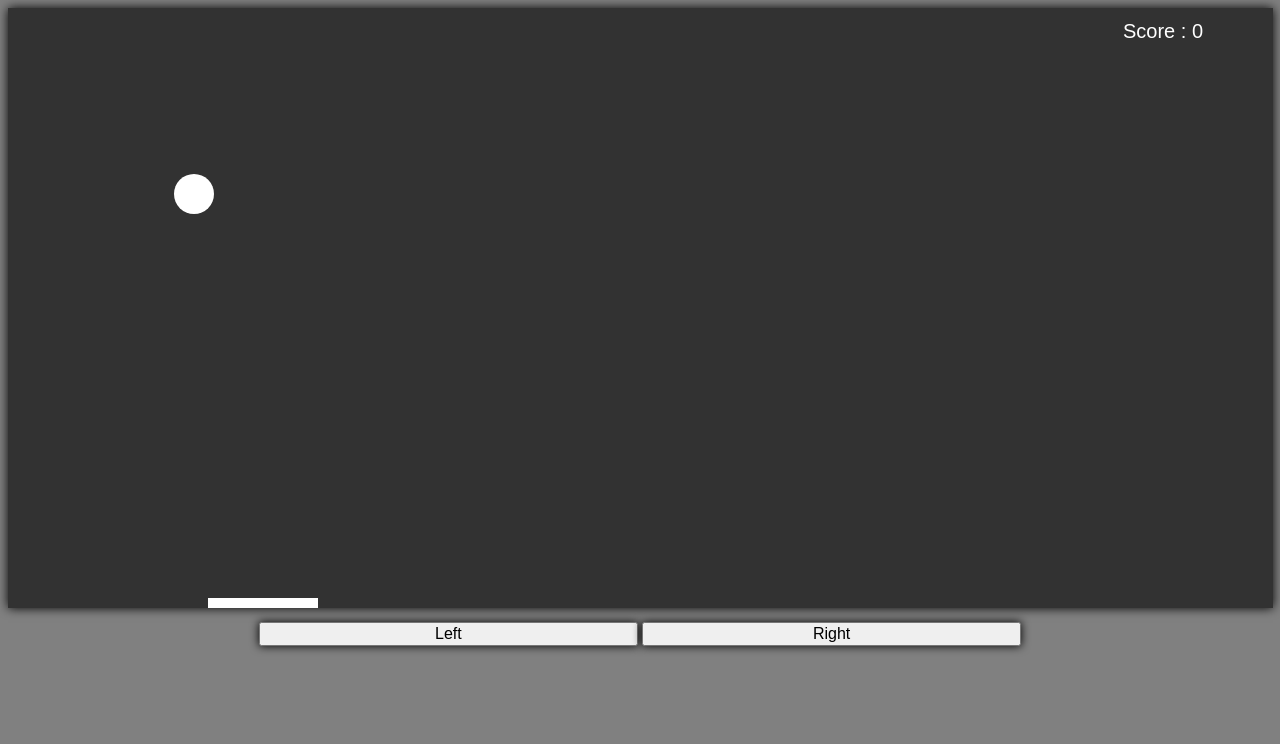
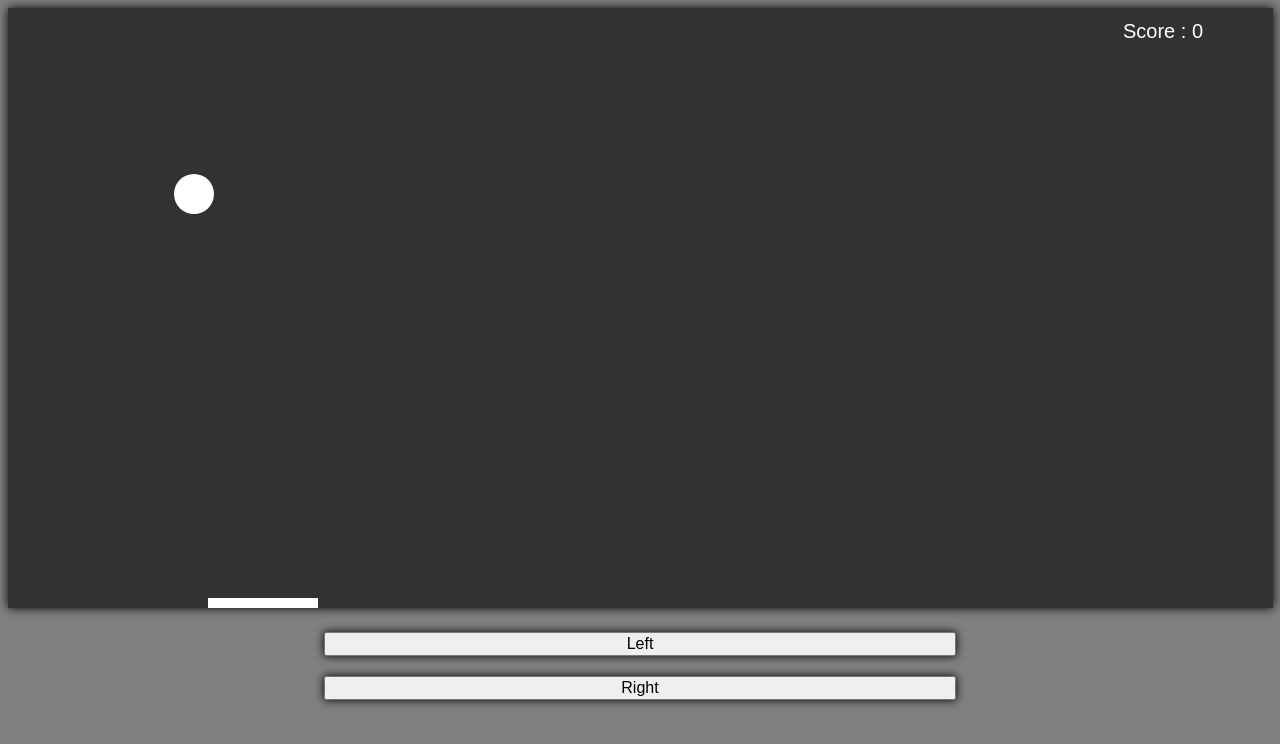
Before and after one commit to Iqbal122/Game-simple, a plain HTML site: page Game.html in a window 1280 px wide. Drawn offline with Linux system fonts and the light colour scheme.

Commit message:
Update Game.html

```diff
--- a/Game.html
+++ b/Game.html
@@ -30,9 +30,9 @@ canvas
 
     /*position: absolute;
 
-    top: 50%;
+    top: 100%;
 
-    left: 50%;
+    left: 100%;
 
     transform: translate(-50%,-50%);*/
 
@@ -42,13 +42,13 @@ button
 
 {
 
-    width: 30%;
+    width: 50%;
 
     font-size: 1em;
 
     box-shadow: 0px 0px 10px black;
 
-    margin-top:10px;
+    margin-top:20px;
 
 }
 
```
